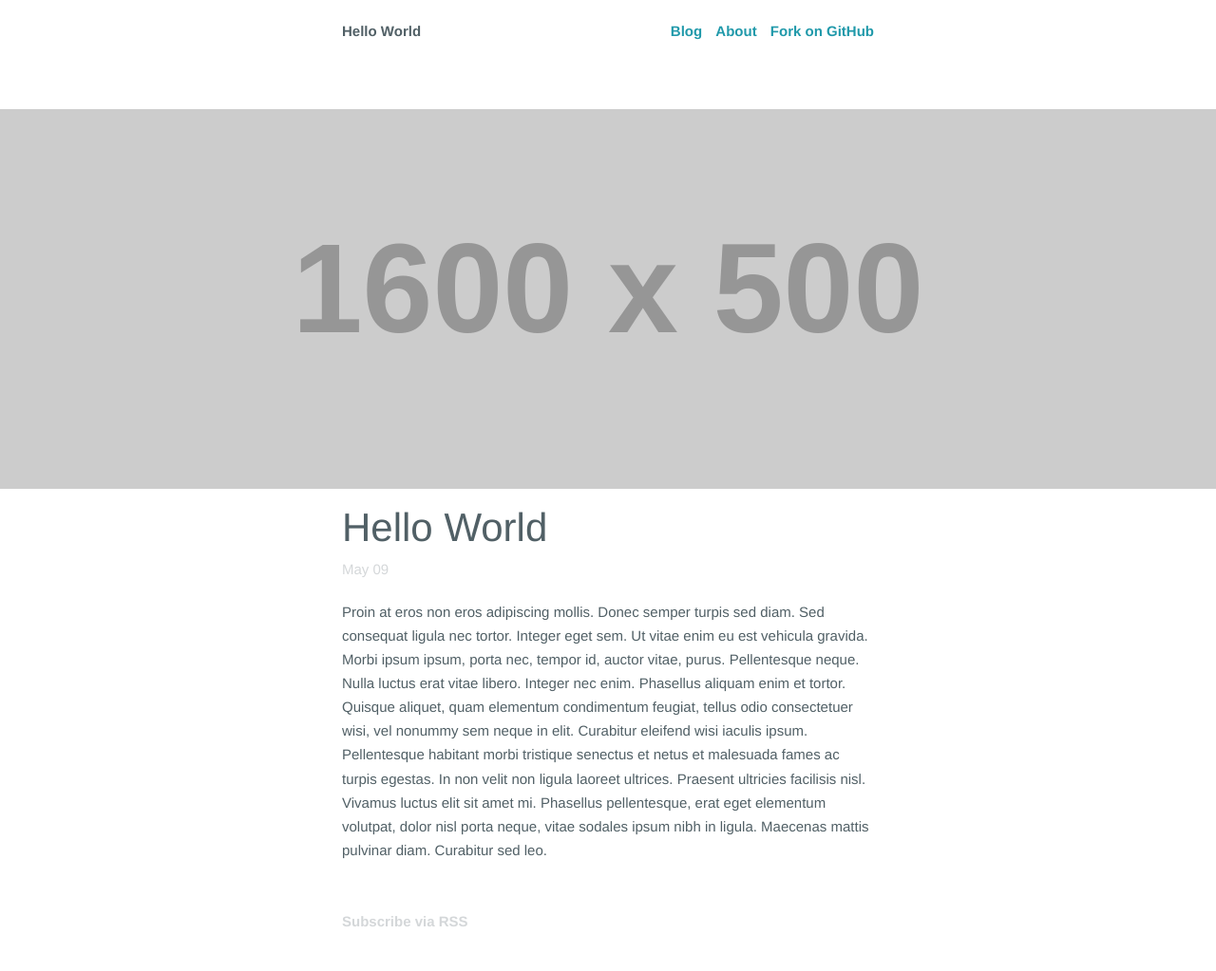
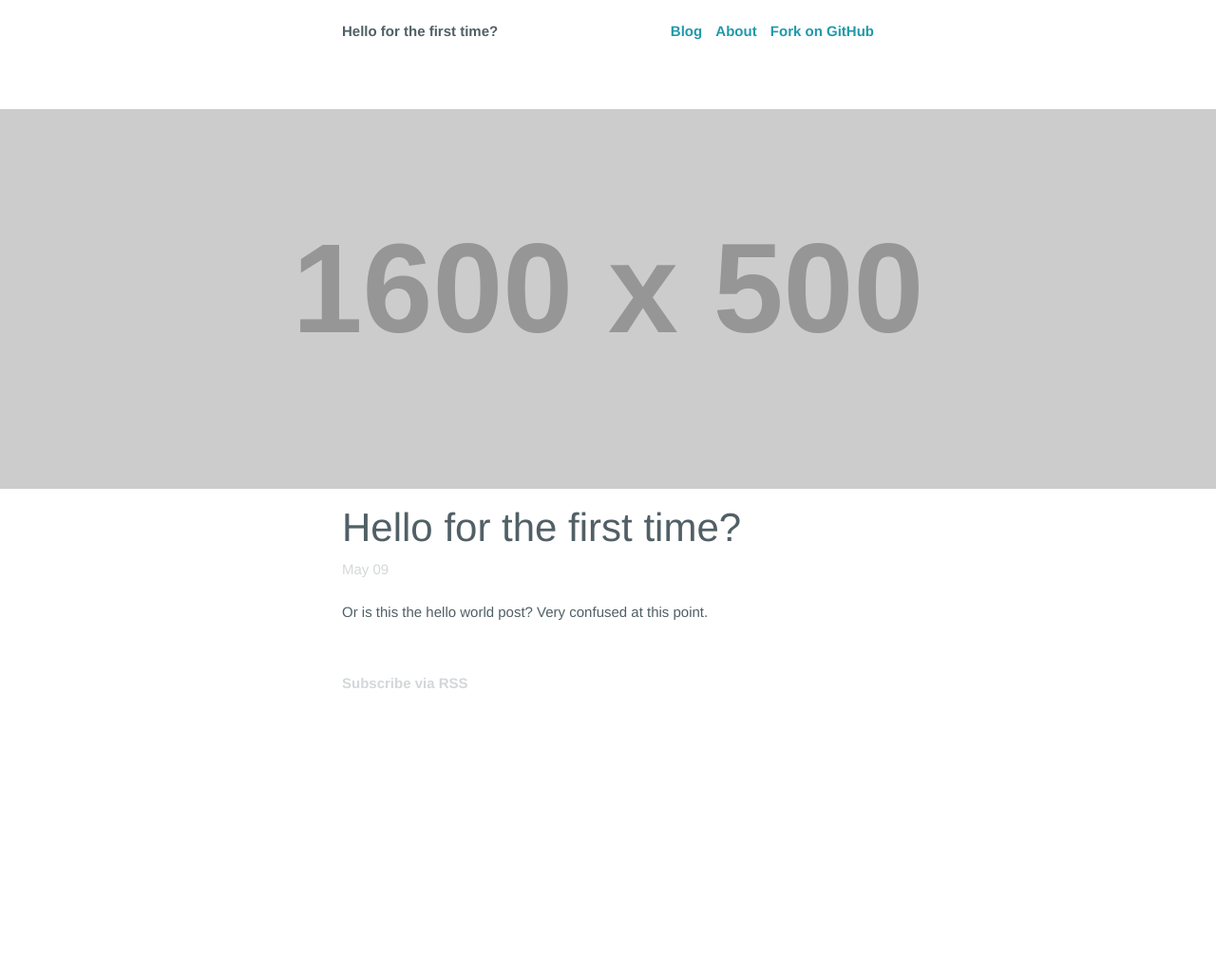
Before and after one commit to rattrayalex/rattrayalex.github.io, a Jekyll site: the page built from _posts/2013-05-09-hello-world.md, in a window 1280 px wide. Shown: the whole page at 95% size. Built offline with Jekyll 4.4.1, drawn with Linux system fonts in a browser that asks for light colours; Markdown is read by kramdown in place of the engine named in the settings; after the commit the page ends 900 px from its top, so only the background shows below that.

Commit message:
Updated 2013-05-09-hello-world.md

```diff
--- a/_posts/2013-05-09-hello-world.md
+++ b/_posts/2013-05-09-hello-world.md
@@ -1,8 +1,10 @@
 ---
+layout: blog
+category: blog
 published: true
-category: blog
-layout: blog
 splash: "http://placehold.it/1600x500"
+title: "Hello for the first time?"
 ---
 
-Proin at eros non eros adipiscing mollis. Donec semper turpis sed diam. Sed consequat ligula nec tortor. Integer eget sem. Ut vitae enim eu est vehicula gravida. Morbi ipsum ipsum, porta nec, tempor id, auctor vitae, purus. Pellentesque neque. Nulla luctus erat vitae libero. Integer nec enim. Phasellus aliquam enim et tortor. Quisque aliquet, quam elementum condimentum feugiat, tellus odio consectetuer wisi, vel nonummy sem neque in elit. Curabitur eleifend wisi iaculis ipsum. Pellentesque habitant morbi tristique senectus et netus et malesuada fames ac turpis egestas. In non velit non ligula laoreet ultrices. Praesent ultricies facilisis nisl. Vivamus luctus elit sit amet mi. Phasellus pellentesque, erat eget elementum volutpat, dolor nisl porta neque, vitae sodales ipsum nibh in ligula. Maecenas mattis pulvinar diam. Curabitur sed leo.
+Or is this the hello world post?
+Very confused at this point.
```
